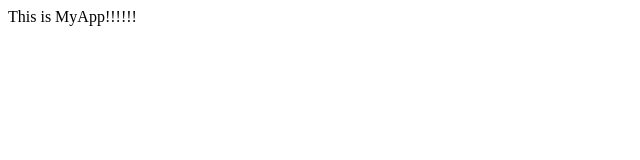
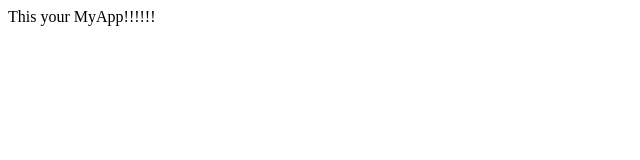
Before and after one commit to anikamath1/myappsample, a plain HTML site: page index.html in a window 1280 px wide. Shown: the full height of the page, 0-640 px from the left. Drawn offline with Linux system fonts and the light colour scheme.

Commit message:
changed index

```diff
--- a/index.html
+++ b/index.html
@@ -5,7 +5,7 @@
 </title>
 </head>
 <body>
-This is MyApp!!!!!!
+This your MyApp!!!!!!
 </body>
 
 </html>
```
